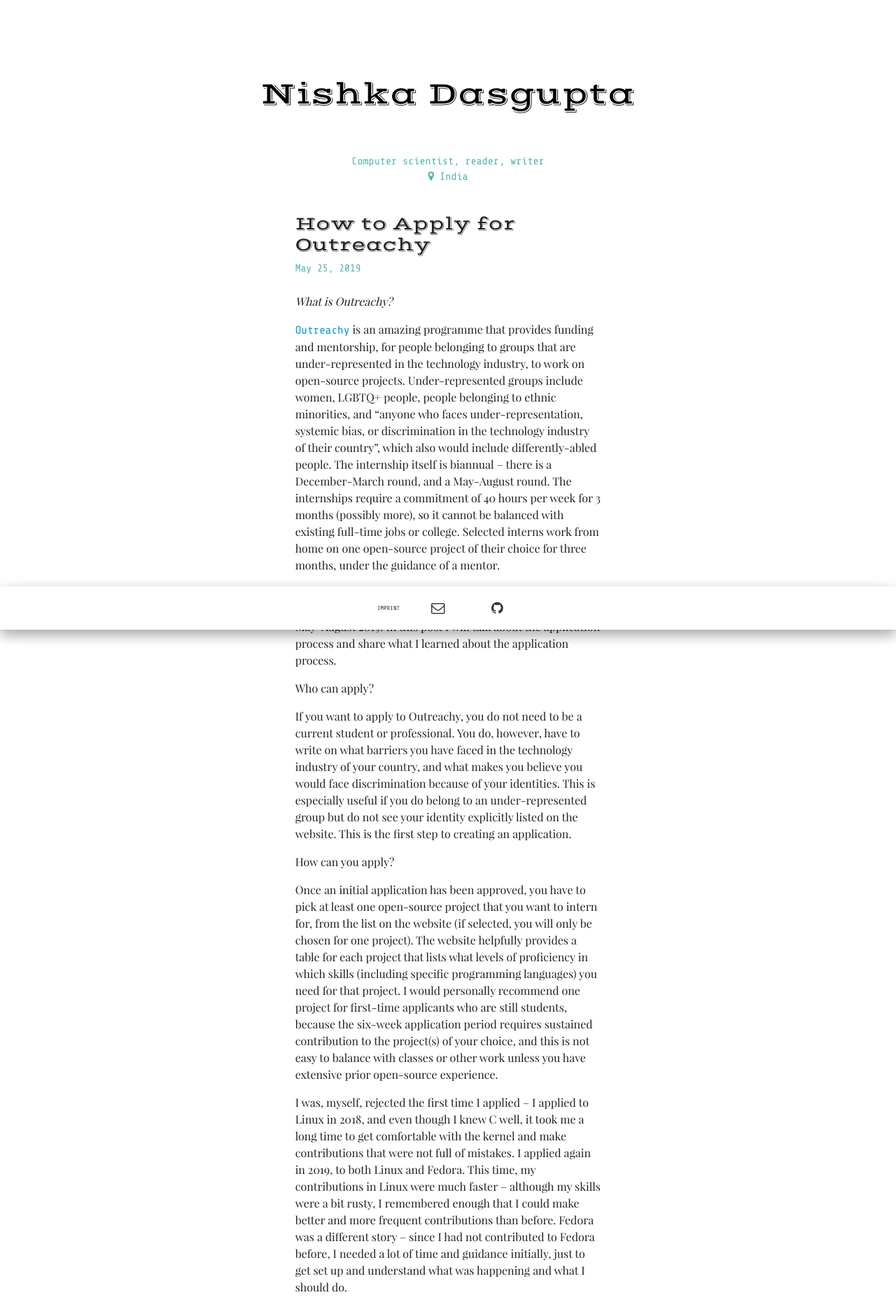
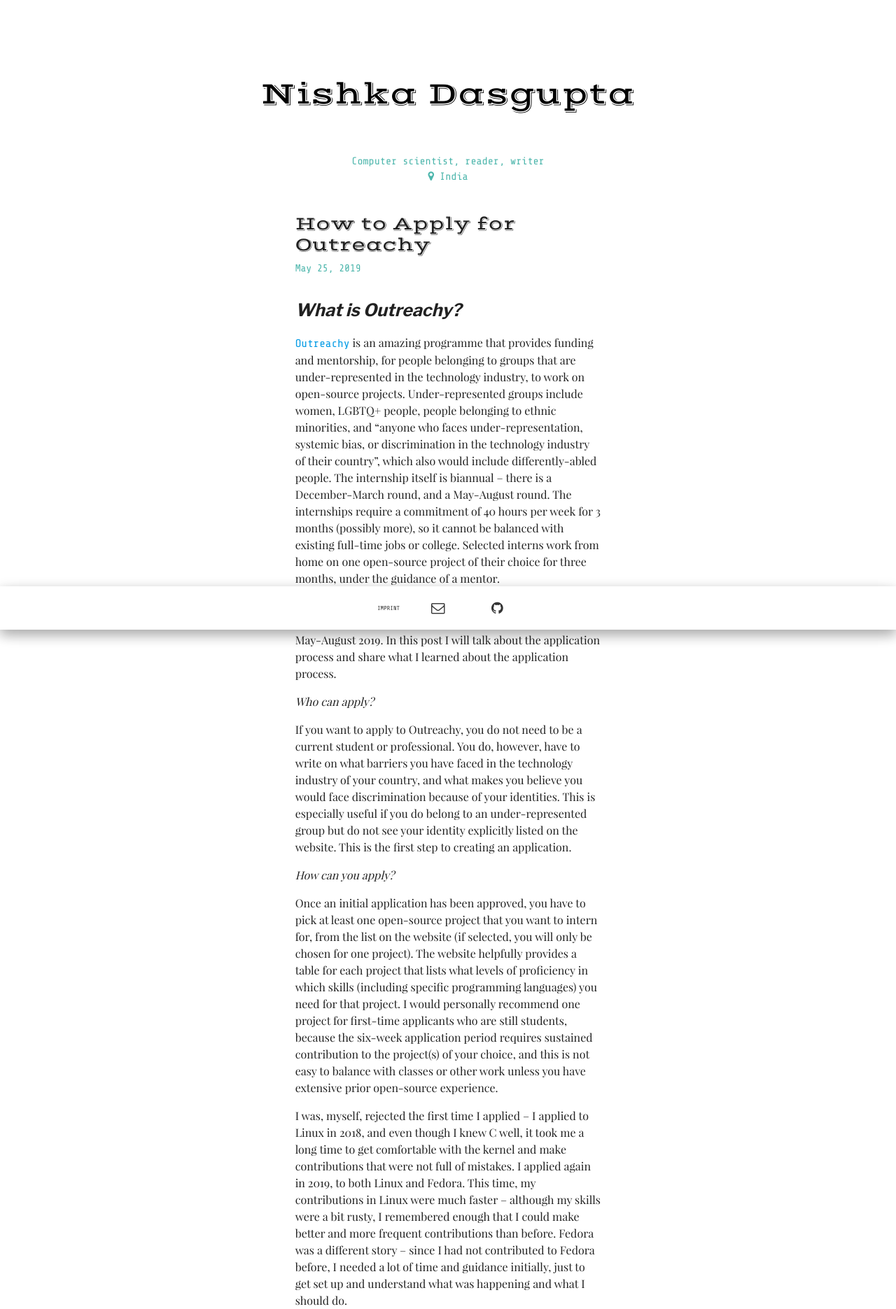
Before and after one commit to lukas-h/material-theme, a Jekyll site: the page built from _posts/2019-05-25-outreachy-application.md, in a window 1280 px wide. Shown: the top 1871 px of the page at 70% size. Built offline with Jekyll 4.4.1, drawn with Linux system fonts in a browser that asks for light colours; some web fonts are replaced.

```diff
--- a/_posts/2019-05-25-outreachy-application.md
+++ b/_posts/2019-05-25-outreachy-application.md
@@ -5,17 +5,17 @@ date:   2019-05-25 19:10:00 +0530
 tags: ['outreachy']
 author: "Nishka Dasgupta"
 ---
-*What is Outreachy?*
+# *What is Outreachy?*
 
 [Outreachy](https://www.outreachy.org) is an amazing programme that provides funding and mentorship, for people belonging to groups that are under-represented in the technology industry, to work on open-source projects. Under-represented groups include women, LGBTQ+ people, people belonging to ethnic minorities, and “anyone who faces under-representation, systemic bias, or discrimination in the technology industry of their country”, which also would include differently-abled people. The internship itself is biannual – there is a December-March round, and a May-August round. The internships require a commitment of 40 hours per week for 3 months (possibly more), so it cannot be balanced with existing full-time jobs or college. Selected interns work from home on one open-source project of their choice for three months, under the guidance of a mentor.
 
 I was fortunate to be accepted by Outreachy to work on the Linux project, Coccinelle clean-ups in the Linux kernel, from May-August 2019. In this post I will talk about the application process and share what I learned about the application process.
 
-**Who can apply?**
+*Who can apply?*
 
 If you want to apply to Outreachy, you do not need to be a current student or professional. You do, however, have to write on what barriers you have faced in the technology industry of your country, and what makes you believe you would face discrimination because of your identities. This is especially useful if you do belong to an under-represented group but do not see your identity explicitly listed on the website. This is the first step to creating an application.
 
-**How can you apply?**
+*How can you apply?*
 
 Once an initial application has been approved, you have to pick at least one open-source project that you want to intern for, from the list on the website (if selected, you will only be chosen for one project). The website helpfully provides a table for each project that lists what levels of proficiency in which skills (including specific programming languages) you need for that project. I would personally recommend one project for first-time applicants who are still students, because the six-week application period requires sustained contribution to the project(s) of your choice, and this is not easy to balance with classes or other work unless you have extensive prior open-source experience.
 
```
